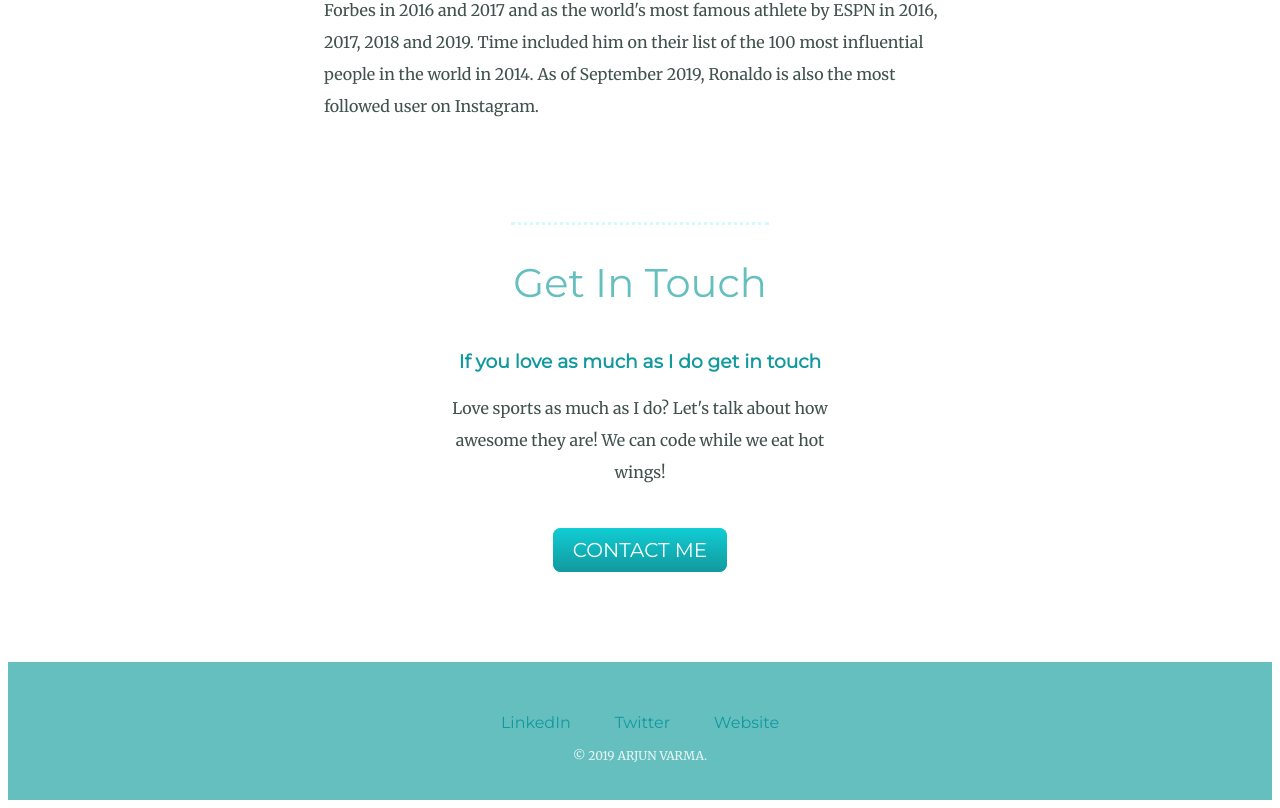
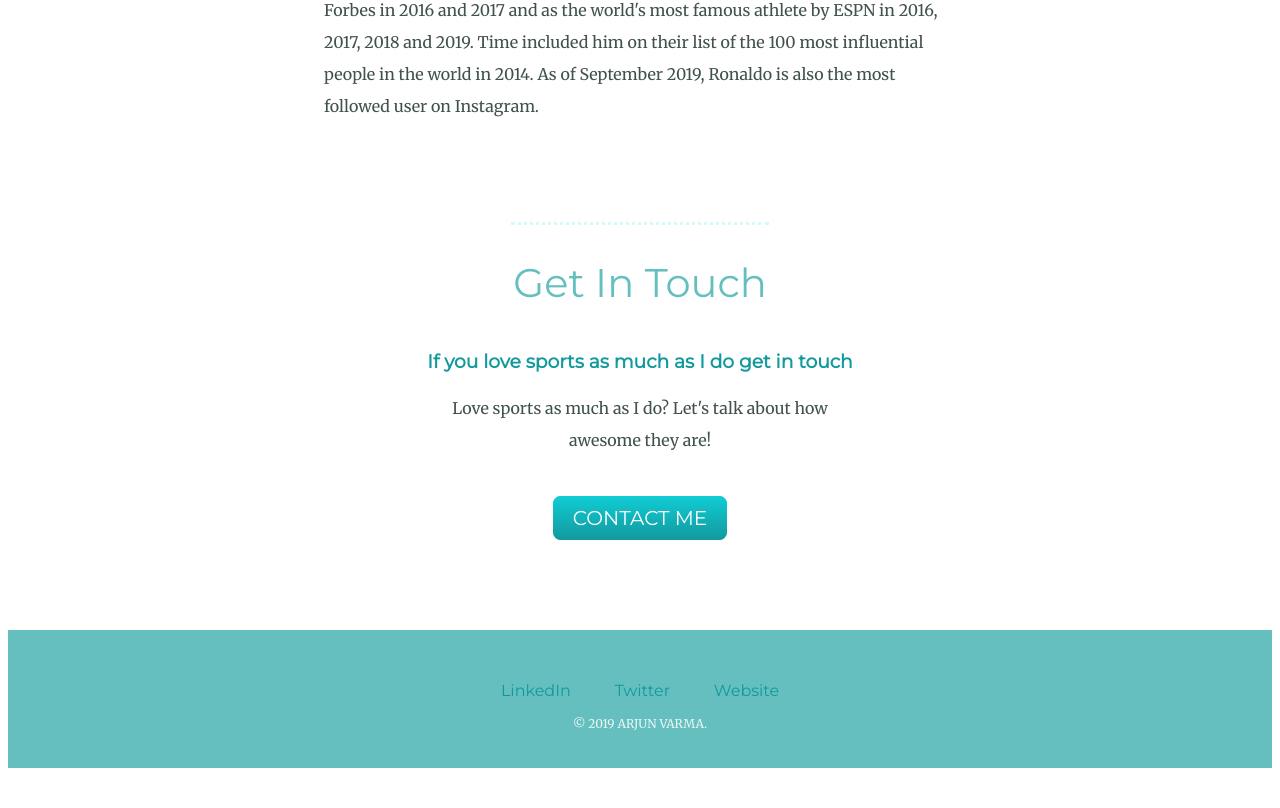
Before and after one commit to ARJUNVARMA2000/sportssite, a plain HTML site: page index.html in a window 1280 px wide. Shown: the part 2550-3358 px from the top of the page. After the commit the page ends 3326 px from the top, so only its background shows below. Drawn offline with Linux system fonts and the light colour scheme.

Commit message:
Add files via upload

```diff
--- a/index.html
+++ b/index.html
@@ -50,8 +50,8 @@
     <hr>
     <div class="contact-me">
       <h2>Get In Touch</h2>
-      <h3>If you love as much as I do get in touch</h3>
-      <p class="contact">Love sports as much as I do? Let's talk about how awesome they are! We can code while we eat hot wings!</p>
+      <h3>If you love sports as much as I do get in touch</h3>
+      <p class="contact">Love sports as much as I do? Let's talk about how awesome they are!</p>
       <a class="btn" href="mailto:name@email.com">CONTACT ME</a>
     </div>
   </div>
```
